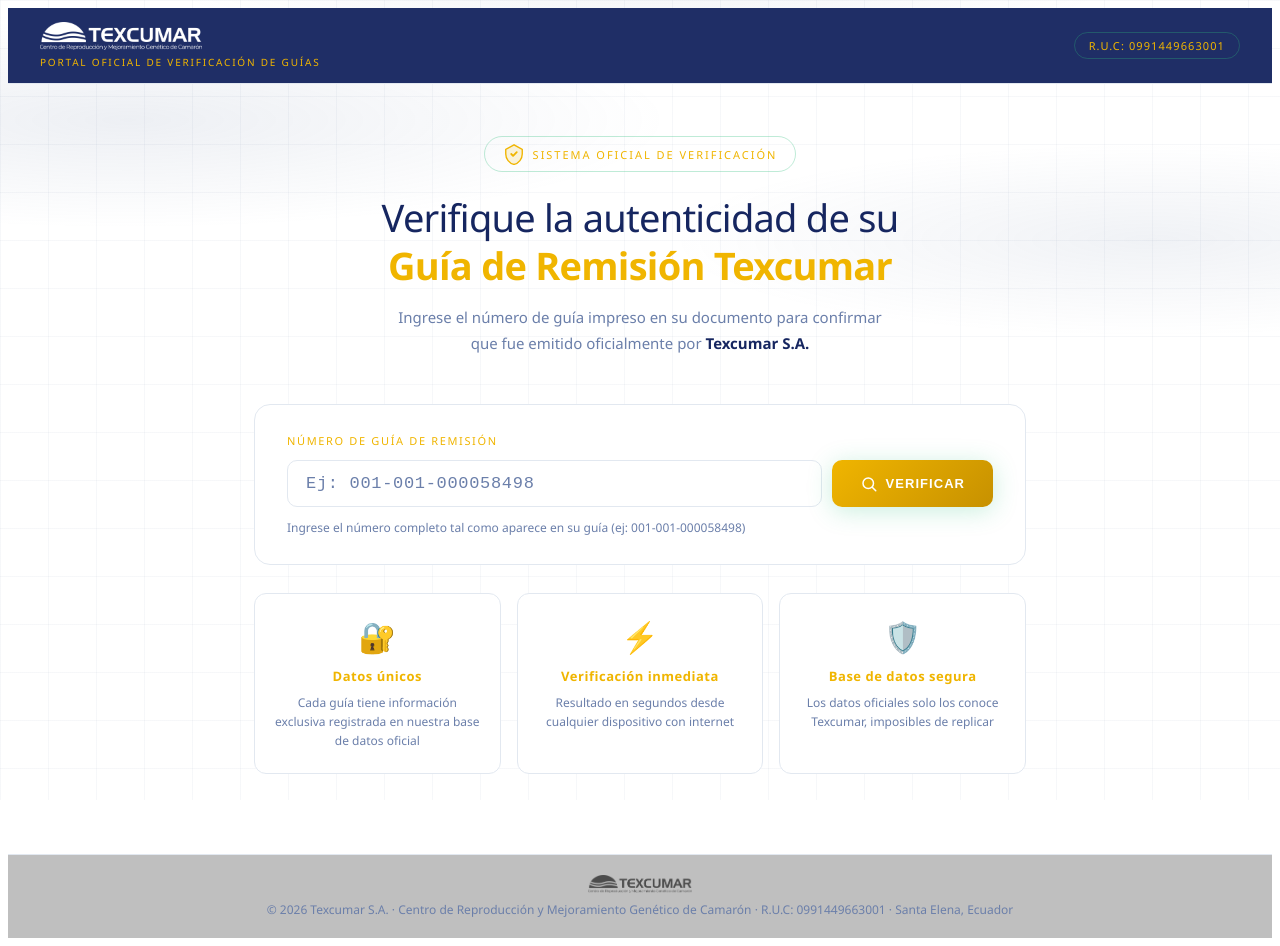
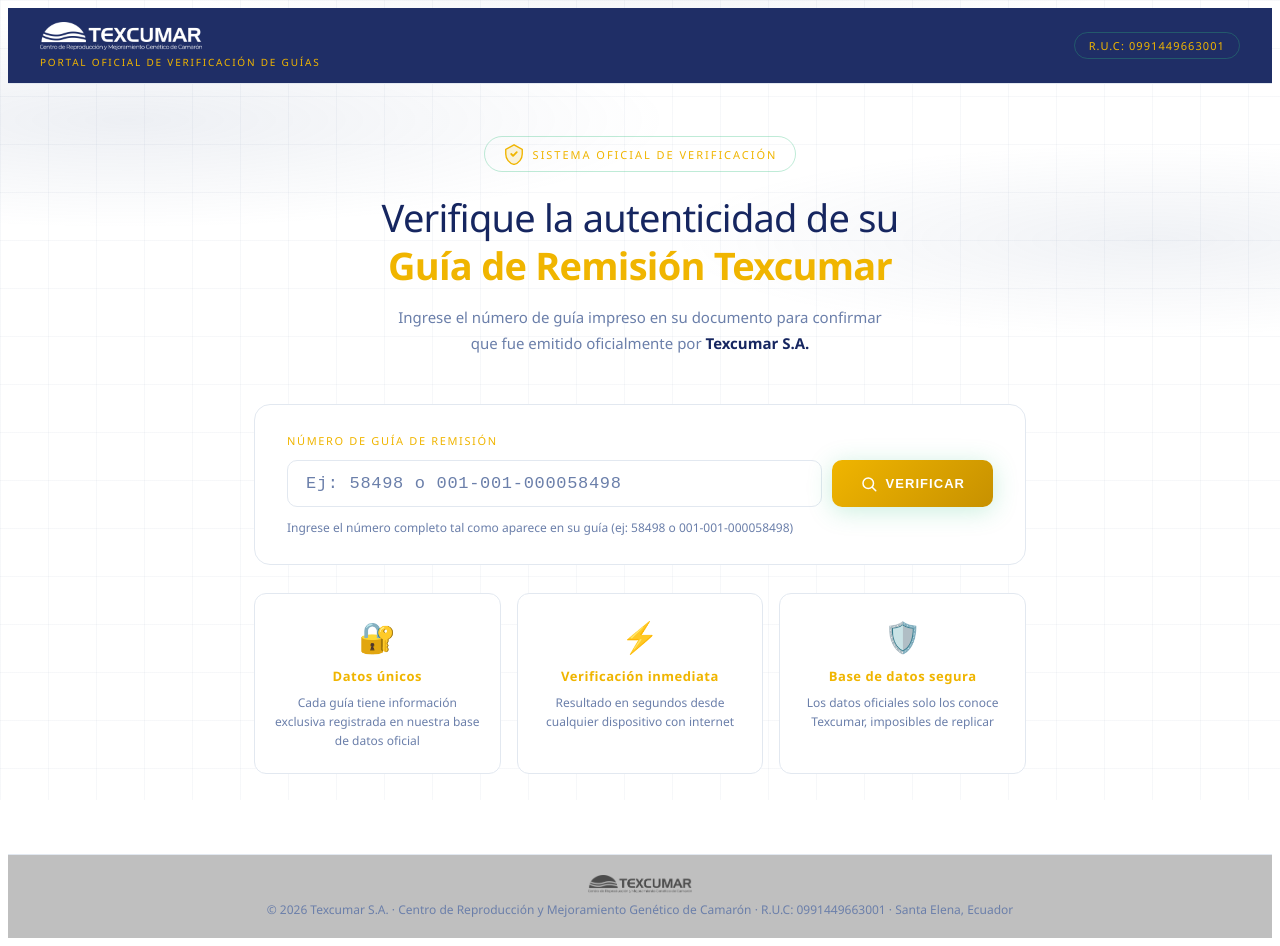
Before and after one commit to FGR-Human/texcumar-verifica, a React (Vite) app: page / in a window 1280 px wide. Built offline with nearby package versions, Linux system fonts and the light colour scheme.

Commit message:
Update placeholder and help text for input field

```diff
--- a/src/main.jsx
+++ b/src/main.jsx
@@ -294,7 +294,7 @@
               onFocus={()=>setFocused(true)}
               onBlur={()=>setFocused(false)}
               onKeyDown={e=>e.key==="Enter"&&verificar()}
-              placeholder="Ej: 001-001-000058498"
+              placeholder="Ej: 58498 o 001-001-000058498"
               style={{flex:1,minWidth:220,background:"rgba(255,255,255,0.04)",border:`1px solid ${C.border}`,borderRadius:10,padding:"13px 18px",fontSize:17,color:C.textHi,fontFamily:C.mono,letterSpacing:"0.04em",outline:"none"}}
             />
             <button
@@ -310,7 +310,7 @@
             </button>
           </div>
           <div style={{marginTop:12,fontSize:12,color:C.textLow}}>
-            Ingrese el número completo tal como aparece en su guía (ej: 001-001-000058498)
+            Ingrese el número completo tal como aparece en su guía (ej: 58498 o 001-001-000058498)
           </div>
         </div>
 
```
